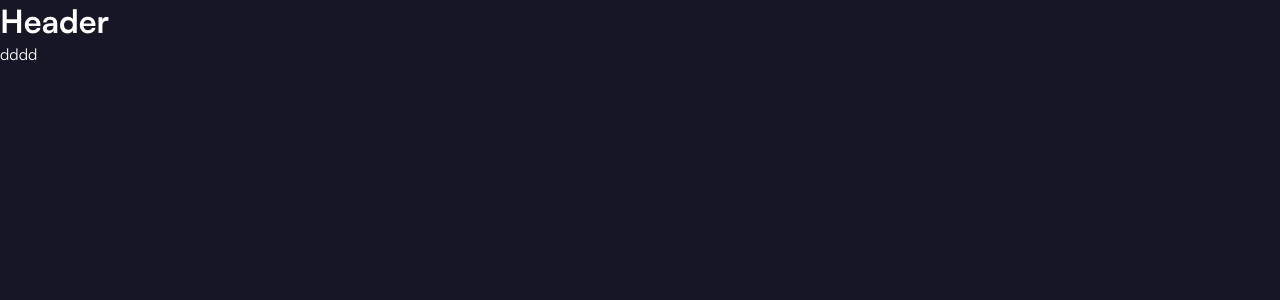
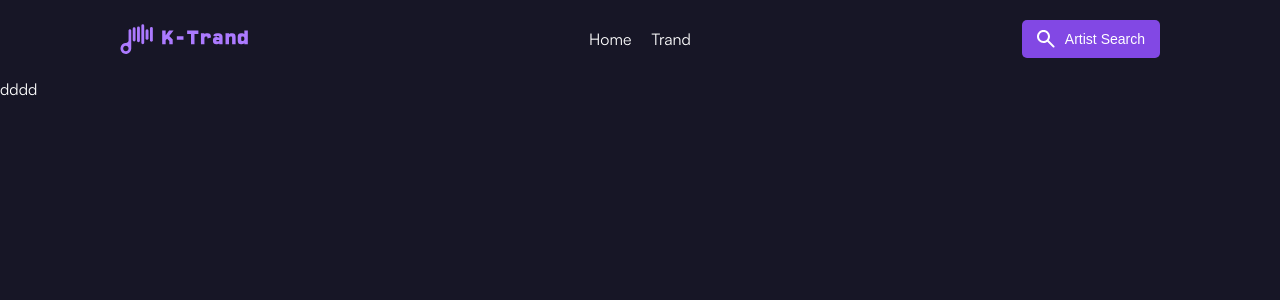
Before and after one commit to San-Jose-State-University-Project/KPOP-F-E, a React (Vite) app: page / in a window 1280 px wide. Shown: the top 300 px of the page. Built offline with nearby package versions, Linux system fonts and the light colour scheme.

Commit message:
feat(#1) :: 헤더 완성

```diff
--- a/src/layout/header/header.ts
+++ b/src/layout/header/header.ts
@@ -0,0 +1,45 @@
+import styled from "styled-components";
+
+export  const Header = styled.header`
+    width: 100%;
+    padding: 20px 120px;
+    display: flex;
+    justify-content: space-between;
+    align-items: center;
+    position: relative;
+`;
+export const Logo = styled.img`
+    width: 130px;
+`
+export const SearchBtn = styled.button`
+    display: flex;
+    align-items: center;
+    justify-content: space-between;
+    padding: 10px 15px;
+    background-color: ${({ theme }) => theme.colors.primary};
+    border-radius: 5px;
+    border: none;
+    color: white;
+    font-size: 14px;
+    gap: 10px;
+    cursor: pointer;
+    &:hover{
+        opacity: 0.7;
+        transition: 0.2s;
+    }
+`
+export const Nav = styled.nav`
+    position: absolute;
+    top: 50%;
+    left: 50%;
+    transform: translate(-50%, -50%);
+    display: flex;
+    gap: 20px;
+    align-items: center;
+    justify-content: space-between;
+    & > p:hover{
+        cursor: pointer;
+        opacity: 0.8;
+        transition: 0.2s;
+    }
+`
--- a/src/layout/header/header.tsx
+++ b/src/layout/header/header.tsx
@@ -1,9 +1,19 @@
-
+import * as S from "./header.ts"
+import Search from "@/assets/search.svg"
+import Logo from "@/assets/logo.svg"
 
 export default function Header(){
     return(
-        <header>
-            <h1>Header</h1>
-        </header>
+        <S.Header>
+            <S.Logo src={Logo} alt={"logo"}/>
+            <S.Nav>
+                <p>Home</p>
+                <p>Trand</p>
+            </S.Nav>
+            <S.SearchBtn>
+                <img src={Search} alt={"search"} />
+                <p>Artist Search</p>
+            </S.SearchBtn>
+        </S.Header>
     )
 }
--- /dev/null
+++ b/src/types/svg.d.ts
@@ -0,0 +1,4 @@
+declare module '*.svg' {
+    const content;
+    export default content;
+}
--- a/tsconfig.app.json
+++ b/tsconfig.app.json
@@ -1,5 +1,6 @@
 {
   "compilerOptions": {
+    "noImplicitAny": false,
     "tsBuildInfoFile": "./node_modules/.tmp/tsconfig.app.tsbuildinfo",
     "target": "ES2020",
     "useDefineForClassFields": true,
```
Also changed, not shown: src/assets/logo.svg (added), src/assets/search.svg (added).
